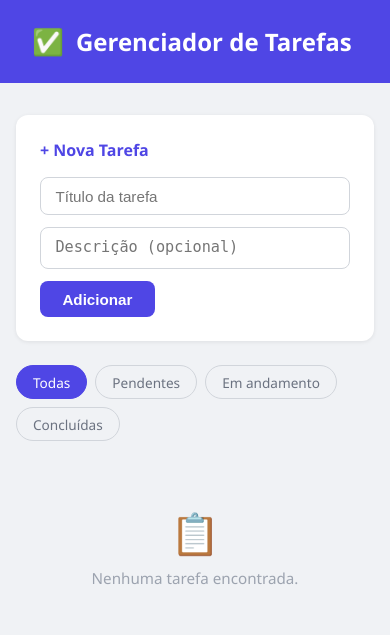
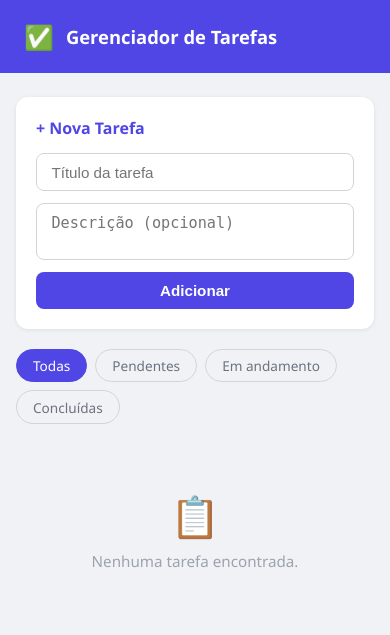
Before and after one commit to Rodrigo-de-carvalho/teste, a Flask app: template templates/index.html in a window 390 px wide. Shown: the top 635 px of the page. Run offline with Flask 3, Linux system fonts and the light colour scheme; the template is opened without the code that fills it, so the values that code supplies are empty; parts of the project's set-up code (start-up, migrations or seed data) failed here and were passed over.

Commit message:
Make UI fully responsive for mobile devices
- Stack form fields vertically on small screens
- Task cards switch to column layout on mobile
- Remove white-space:nowrap from title/desc, use word-break instead
- Status select expands to fill available width on mobile
- Add button fills full width on mobile

https://claude.ai/code/session_01WpYgJjCmcDMk7KhLDVCj8L

```diff
--- a/templates/index.html
+++ b/templates/index.html
@@ -17,38 +17,50 @@
     header {
       background: #4f46e5;
       color: white;
-      padding: 1.5rem 2rem;
+      padding: 1.25rem 1.5rem;
       display: flex;
       align-items: center;
       gap: 0.75rem;
     }
-    header h1 { font-size: 1.5rem; font-weight: 700; }
-    header span { font-size: 1.6rem; }
+    header h1 { font-size: 1.4rem; font-weight: 700; }
+    header span { font-size: 1.5rem; }
 
-    main { max-width: 860px; margin: 2rem auto; padding: 0 1rem; }
+    main { max-width: 860px; margin: 1.5rem auto; padding: 0 1rem; }
 
     /* Card nova tarefa */
     .card {
       background: white;
       border-radius: 12px;
-      padding: 1.5rem;
+      padding: 1.25rem;
       box-shadow: 0 1px 4px rgba(0,0,0,.08);
-      margin-bottom: 1.5rem;
+      margin-bottom: 1.25rem;
     }
-    .card h2 { font-size: 1rem; font-weight: 600; margin-bottom: 1rem; color: #4f46e5; }
+    .card h2 { font-size: 1rem; font-weight: 600; margin-bottom: 0.875rem; color: #4f46e5; }
 
-    .form-row { display: flex; gap: 0.75rem; flex-wrap: wrap; }
+    .form-row {
+      display: flex;
+      gap: 0.75rem;
+      flex-wrap: wrap;
+    }
+    .form-row input {
+      flex: 2;
+      min-width: 0;
+    }
+    .form-row textarea {
+      flex: 3;
+      min-width: 0;
+    }
     .form-row input, .form-row textarea {
-      flex: 1;
       padding: 0.6rem 0.9rem;
       border: 1px solid #d1d5db;
       border-radius: 8px;
       font-size: 0.95rem;
       outline: none;
       transition: border-color .2s;
+      width: 100%;
     }
     .form-row input:focus, .form-row textarea:focus { border-color: #4f46e5; }
-    textarea { resize: none; height: 42px; min-width: 200px; }
+    textarea { resize: none; height: 42px; }
 
     button.btn-add {
       background: #4f46e5;
@@ -61,6 +73,7 @@
       font-weight: 600;
       transition: background .2s;
       white-space: nowrap;
+      width: auto;
     }
     button.btn-add:hover { background: #4338ca; }
 
@@ -96,6 +109,7 @@
       align-items: center;
       gap: 1rem;
       transition: box-shadow .2s;
+      flex-wrap: wrap;
     }
     .task:hover { box-shadow: 0 3px 10px rgba(0,0,0,.1); }
 
@@ -103,17 +117,15 @@
     .task-title {
       font-weight: 600;
       font-size: 0.97rem;
-      white-space: nowrap;
-      overflow: hidden;
-      text-overflow: ellipsis;
+      word-break: break-word;
+      overflow-wrap: break-word;
     }
     .task-desc {
       font-size: 0.82rem;
       color: #6b7280;
       margin-top: 2px;
-      white-space: nowrap;
-      overflow: hidden;
-      text-overflow: ellipsis;
+      word-break: break-word;
+      overflow-wrap: break-word;
     }
     .task-date {
       font-size: 0.75rem;
@@ -127,12 +139,19 @@
       padding: 0.25rem 0.7rem;
       border-radius: 20px;
       white-space: nowrap;
+      flex-shrink: 0;
     }
-    .badge-pending    { background: #fef3c7; color: #92400e; }
+    .badge-pending     { background: #fef3c7; color: #92400e; }
     .badge-in_progress { background: #dbeafe; color: #1e40af; }
-    .badge-done       { background: #d1fae5; color: #065f46; }
+    .badge-done        { background: #d1fae5; color: #065f46; }
 
-    .task-actions { display: flex; gap: 0.4rem; align-items: center; }
+    .task-actions {
+      display: flex;
+      gap: 0.4rem;
+      align-items: center;
+      flex-shrink: 0;
+      flex-wrap: wrap;
+    }
 
     select.status-select {
       padding: 0.3rem 0.5rem;
@@ -172,6 +191,40 @@
       font-size: 0.95rem;
     }
     .empty span { font-size: 2.5rem; display: block; margin-bottom: 0.5rem; }
+
+    /* ── Mobile ── */
+    @media (max-width: 600px) {
+      header h1 { font-size: 1.15rem; }
+
+      .form-row { flex-direction: column; }
+      .form-row input,
+      .form-row textarea { width: 100%; }
+      button.btn-add { width: 100%; }
+      textarea { height: 60px; }
+
+      .task {
+        flex-direction: column;
+        align-items: flex-start;
+        gap: 0.75rem;
+      }
+
+      .task-info { width: 100%; }
+
+      .badge { align-self: flex-start; }
+
+      .task-actions {
+        width: 100%;
+        justify-content: flex-start;
+      }
+
+      .task-actions form:first-child {
+        flex: 1;
+        display: flex;
+        gap: 0.4rem;
+      }
+
+      select.status-select { flex: 1; }
+    }
   </style>
 </head>
 <body>
```
